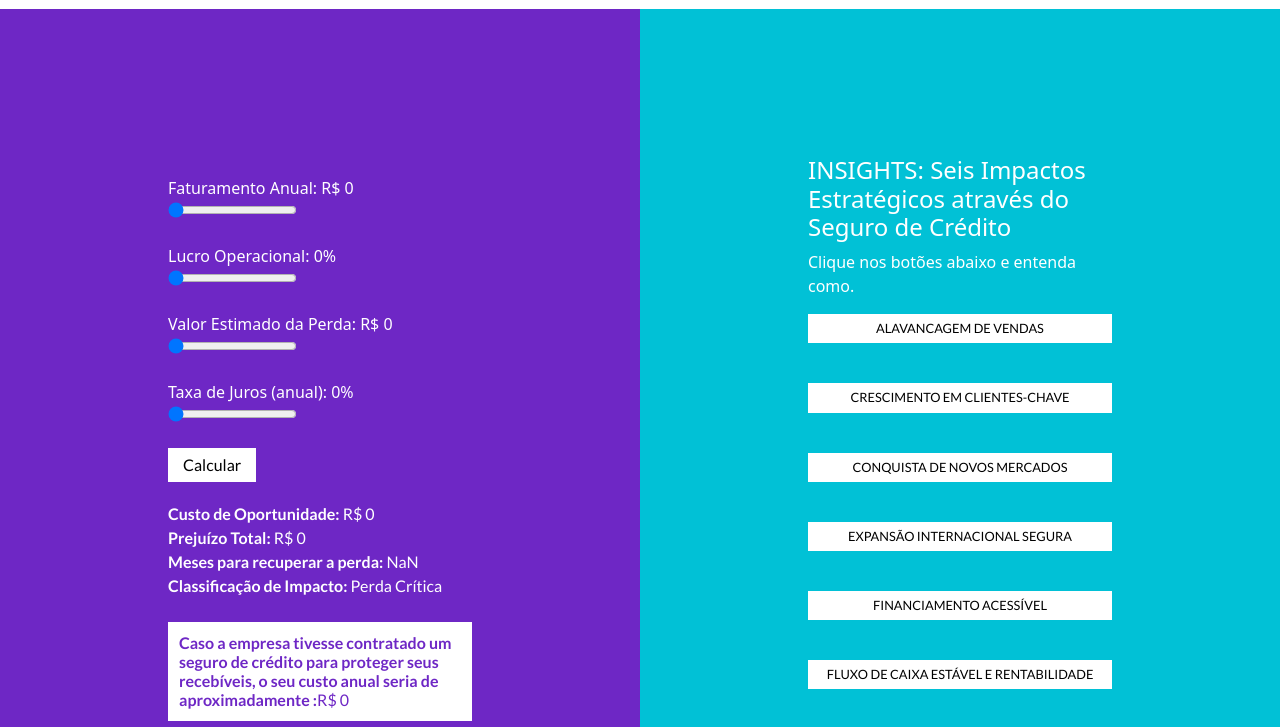
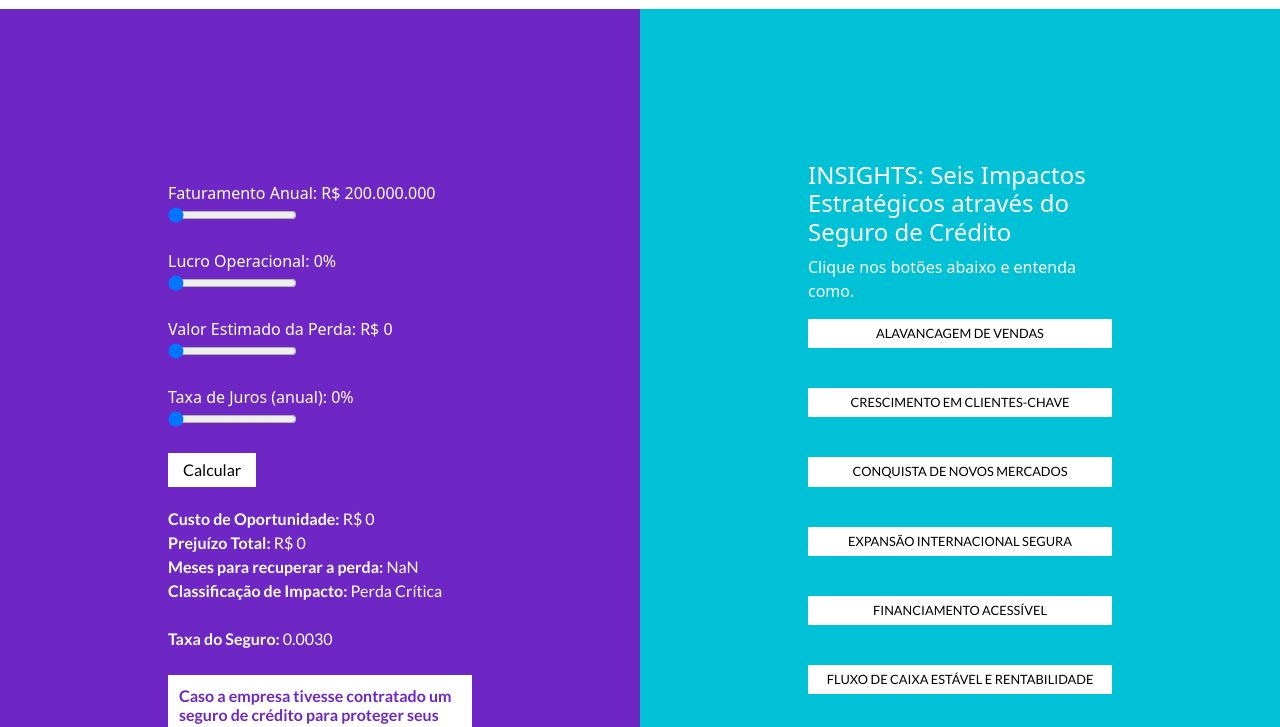
Before and after one commit to fabiogabrielli/chubb, a plain HTML site: page index.html in a window 1280 px wide. Both pictures are taken after a click on the button "Calcular". Shown: the part 39-766 px from the top of the page. Drawn offline with nearby package versions, Linux system fonts and the light colour scheme; a web font is replaced by a local one.

Commit message:
taxa de seguro progressiva

```diff
--- a/index.html
+++ b/index.html
@@ -23,7 +23,7 @@
         <div class="calculadora">
             <div class="slider-container">
                 Faturamento Anual: R$ <span id="faturamentoOutput">0</span><br>
-                <input type="range" min="0" max="2000000000" step="5000000" value="0" id="faturamentoSlider">
+                <input type="range" min="200000000" max="10000000000" step="5000000" value="200000000" id="faturamentoSlider">
             </div>
 
             <div class="slider-container">
@@ -33,7 +33,7 @@
 
             <div class="slider-container">
                 Valor Estimado da Perda: R$ <span id="perdaOutput">0</span><br>
-                <input type="range" min="0" max="100000000" step="10000" value="0" id="perdaSlider">
+                <input type="range" min="0" max="500000000" step="10000" value="0" id="perdaSlider">
             </div>
 
             <div class="slider-container">
@@ -115,6 +115,8 @@
 
     const resultDiv = document.getElementById("result");
 
+    faturamentoOutput.textContent = "200.000.000";
+
     faturamentoSlider.oninput = function() {
         faturamentoOutput.textContent = formatValue(this.value);
     }
@@ -159,24 +161,26 @@
             classificacaoImpacto = "Perda Crítica";
         }
 
-        let taxaSeguro;
-        if (faturamentoAnual <= 10000000) { //10 milhoes
-            taxaSeguro = faturamentoAnual * 0.005;
-        } else if (faturamentoAnual <= 100000000) { // 100 milhoes
-            taxaSeguro = faturamentoAnual * 0.003;
-        } else if (faturamentoAnual <= 1000000000) { // 1 bilhao
-            taxaSeguro = faturamentoAnual * 0.002;
-        } else if (faturamentoAnual <= 10000000000) { // 10 bilhões
-            taxaSeguro = faturamentoAnual * 0.001;
-        }
+        // Calcula a taxa de seguro de crédito com base no faturamento
+        const taxaMaxima = 0.003; // 0,3%
+        const taxaMinima = 0.0005; // 0,05%
+        const faturamentoMaximo = 10000000000; // R$ 10 bilhões
+        const faturamentoMinimo = 200000000; // R$ 200 milhoes
+        var taxaSeguro = taxaMinima + ((taxaMaxima - taxaMinima) / (faturamentoMinimo - faturamentoMaximo)) * (faturamentoAnual - faturamentoMaximo);
 
+        //let taxaSeguro = taxaMaxima - ((faturamentoAnual / faturamentoMaximo) * (taxaMaxima - taxaMinima));
+        //let taxaSeguro = taxaMaxima - (faturamentoAnual * ((taxaMaxima-taxaMinima)/faturamentoMaximo));
+        taxaSeguro = Math.max(taxaSeguro, taxaMinima); // Garante que a taxa não seja menor que o mínimo
+
+        let custoSeguro = faturamentoAnual * taxaSeguro;
 
         resultDiv.innerHTML = `
             <b>Custo de Oportunidade: </b>R$ ${formatValue(custoOportunidade.toFixed(2))}<br>
             <b>Prejuízo Total:</b> R$ ${formatValue(perdaEstimadaTotal.toFixed(2))}<br>
             <b>Meses para recuperar a perda:</b> ${mesesParaRecuperar.toFixed(2)}<br>
             <b>Classificação de Impacto:</b> ${classificacaoImpacto}<br><br>
-            <p><b>Caso a empresa tivesse contratado um seguro de crédito para proteger seus recebíveis, o seu custo anual seria de aproximadamente :</b>R$ ${formatValue(taxaSeguro.toFixed(2))}</p>
+            <b>Taxa do Seguro:</b> ${taxaSeguro.toFixed(4)}<br><br>
+            <p><b>Caso a empresa tivesse contratado um seguro de crédito para proteger seus recebíveis, o seu custo anual seria de aproximadamente :</b>R$ ${formatValue(custoSeguro.toFixed(2))}</p>
         `;
     }
 </script>
```
